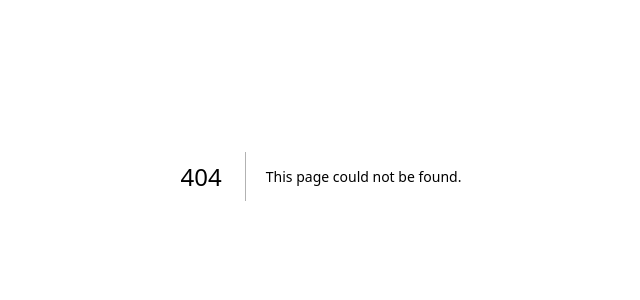
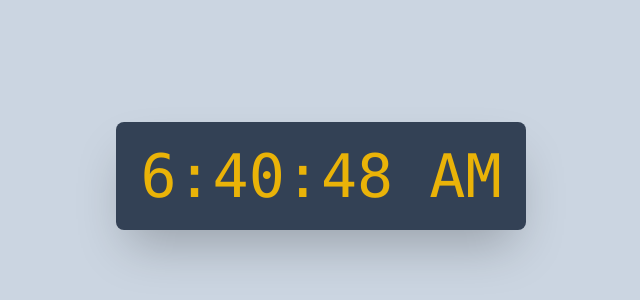
Before and after one commit to Kroro1208/beginners-projects, a Next.js app: page /digital-clock in a window 1280 px wide. Before the commit this address had no page. Shown: the part 224-524 px from the top of the page, without its empty margins (319-959 px from the left). Built offline with nearby package versions, Linux system fonts and the light colour scheme.

Commit message:
デジタル時計実装した

```diff
--- /dev/null
+++ b/app/(main)/digital-clock/page.tsx
@@ -0,0 +1,31 @@
+"use client";
+import { useEffect, useState } from "react";
+
+const DigitalClock = () => {
+    const [currentTime, setCurrentTime] = useState<Date | null>(null);
+
+    useEffect(() => {
+        const updateClock = () => {
+            setCurrentTime(new Date());
+        };
+
+        const timerId = window.setInterval(updateClock, 1000);
+
+        updateClock();
+
+        return () => {
+            window.clearInterval(timerId);
+        };
+
+    }, []);
+
+    return (
+        <div className="flex items-center justify-center h-screen bg-slate-300">
+            <div className="bg-slate-700 text-yellow-500 font-mono text-6xl p-6 rounded-lg shadow-2xl">
+                {currentTime ? currentTime.toLocaleTimeString() : "Loading"}
+            </div>
+        </div>
+    )
+}
+
+export default DigitalClock
--- a/app/(main)/quiz-app/page.tsx
+++ b/app/(main)/quiz-app/page.tsx
@@ -1,8 +1,6 @@
 "use client";
-
 import { QuizAppHook } from "./customHook";
 import { questions } from "./data";
-
 
 const Quiz = () => {
     const {
--- a/app/page.tsx
+++ b/app/page.tsx
@@ -50,6 +50,12 @@ export default function Home() {
             クイズアプリ
           </div>
         </Link>
+        <Link href="/digital-clock">
+          <div className="border-2 border-black rounded-lg bg-pink-300 hover:bg-pink-400
+          px-6 py-4 text-center shadow-lg transition-colors duration-300 cursor-pointer">
+            デジタル時計
+          </div>
+        </Link>
       </div>
     </div>
   );
```
